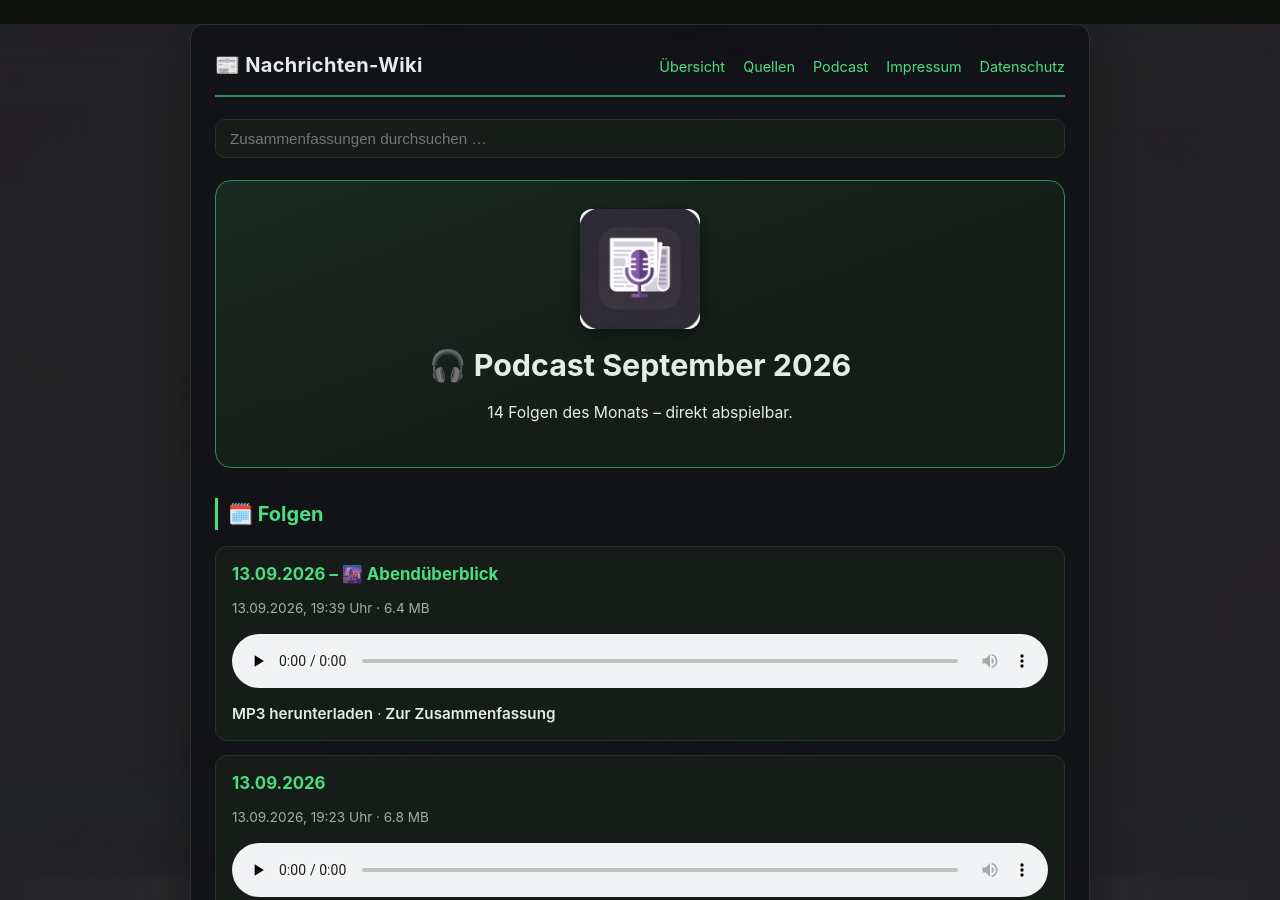
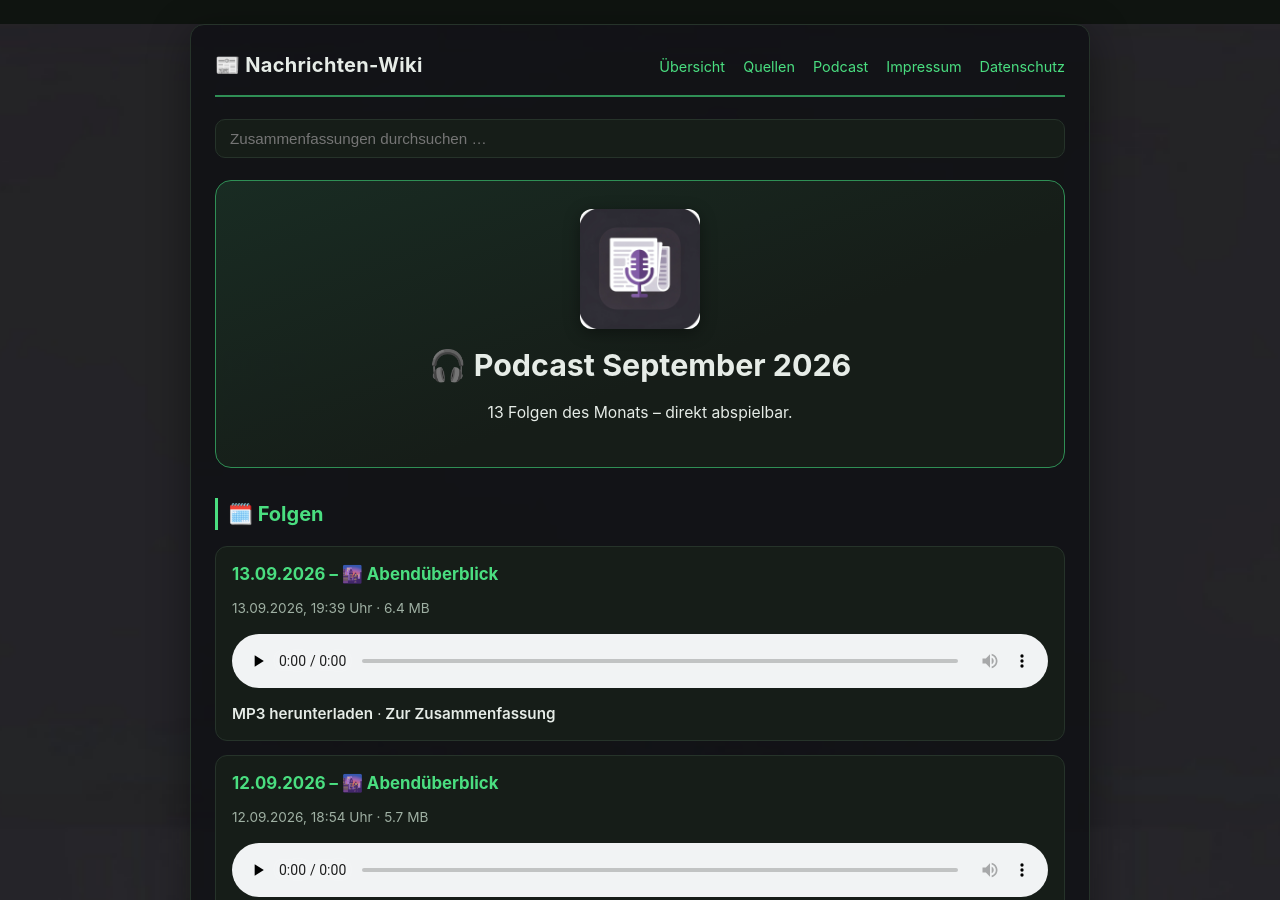
Before and after one commit to Ubuntu51/news-wiki, a Jekyll site: the page built from 2026/09/podcast.md, in a window 1280 px wide and 900 px high. Built offline with Jekyll 4.4.1, drawn with Linux system fonts in a browser that asks for light colours.

Commit message:
Aufraeumen: verwaisten Podcast 2026-09-13_19-23.mp3 entfernt (fehlgeschlagener Lauf 1, ohne Zusammenfassung) + Feed/Seite bereinigt

```diff
--- a/2026/09/podcast.md
+++ b/2026/09/podcast.md
@@ -7,7 +7,7 @@ body_class: podcast
 <div class="hero">
   <img class="podcast-logo" src="../../assets/podcast/logo.jpg" alt="News-Podcast Logo" width="120">
   <h1>🎧 Podcast September 2026</h1>
-  <p>14 Folgen des Monats – direkt abspielbar.</p>
+  <p>13 Folgen des Monats – direkt abspielbar.</p>
 </div>
 
 ## 🗓️ Folgen
@@ -17,13 +17,6 @@ body_class: podcast
 <p class="meta">13.09.2026, 19:39 Uhr · 6.4 MB</p>
 <audio controls preload="none" src="https://ubuntu51.github.io/news-wiki/2026/09/2026-09-13_19-39.mp3"></audio>
 <p class="links"><a href="https://ubuntu51.github.io/news-wiki/2026/09/2026-09-13_19-39.mp3">MP3 herunterladen</a> · <a href="https://ubuntu51.github.io/news-wiki/2026/09/2026-09-13_19-39.html">Zur Zusammenfassung</a></p>
-</div>
-
-<div class="card podcast-episode">
-<h3>13.09.2026</h3>
-<p class="meta">13.09.2026, 19:23 Uhr · 6.8 MB</p>
-<audio controls preload="none" src="https://ubuntu51.github.io/news-wiki/2026/09/2026-09-13_19-23.mp3"></audio>
-<p class="links"><a href="https://ubuntu51.github.io/news-wiki/2026/09/2026-09-13_19-23.mp3">MP3 herunterladen</a> · <a href="https://ubuntu51.github.io/news-wiki/2026/09/2026-09-13_19-23.html">Zur Zusammenfassung</a></p>
 </div>
 
 <div class="card podcast-episode">
```
Also changed, not shown: podcast.xml (+0 -9 lines), 1 other file.
